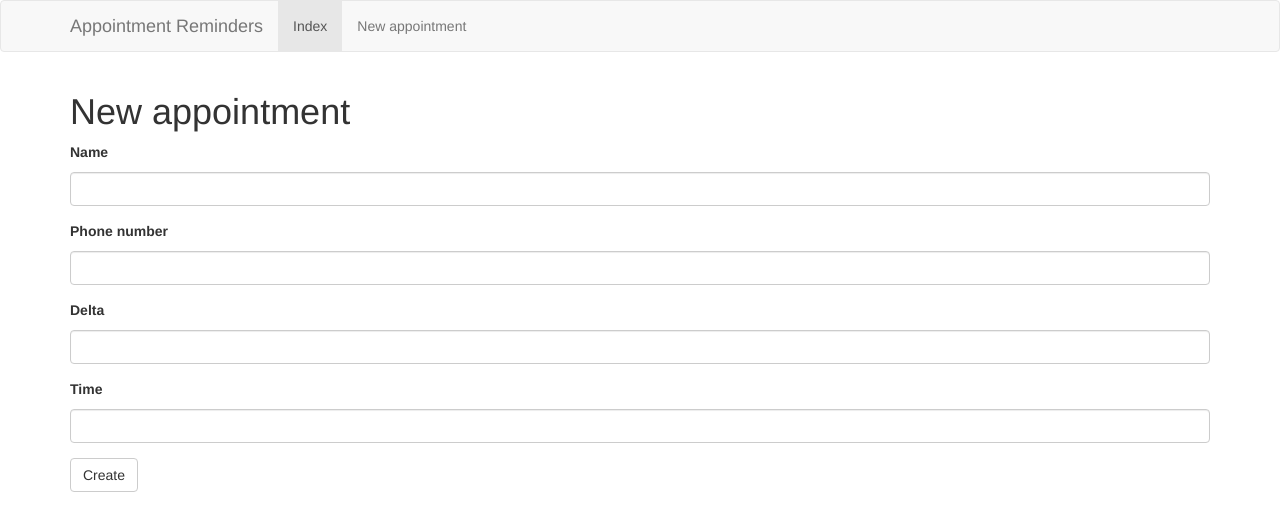
After one commit to TwilioDevEd/appointment-reminders-flask, a Python web app: template templates/appointments/new.html in a window 1280 px wide. The commit adds this page. Shown: the top 531 px of the page. Run offline with Jinja, Linux system fonts and the light colour scheme; the template is opened without the code that fills it, so the values that code supplies are empty, except form fields; form fields are guessed from the names that the template uses; some libraries are stand-ins or nearby versions.

Commit message:
Appointment creation form

```diff
--- a/migrations/env.py
+++ b/migrations/env.py
@@ -9,6 +9,7 @@ from sqlalchemy import create_engine, pool
 from logging.config import fileConfig
 from config.database import DatabaseConfiguration
 import dotenv
+import os
 
 # this is the Alembic Config object, which provides
 # access to the values within the .ini file in use.
@@ -30,7 +31,7 @@ target_metadata = None
 # ... etc.
 
 def connection_url_from_env():
-    db_config = DatabaseConfiguration()
+    db_config = DatabaseConfiguration(os.environ)
     return db_config.connection_string()
 
 def run_migrations_offline():
--- a/requirements.txt
+++ b/requirements.txt
@@ -4,7 +4,7 @@ click==4.1
 Flask==0.10
 Flask-DebugToolbar==0.8.0
 Flask-SQLAlchemy==2.0
-Flask-WTF==0.8.3
+Flask-WTF==0.12
 itsdangerous==0.24
 Jinja2==2.7
 Mako==1.0.1
--- /dev/null
+++ b/templates/appointments/new.html
@@ -0,0 +1,28 @@
+{% extends "base.html" %}
+
+{% block title %}New appointment{% endblock %}
+{% block header %}New appointment{% endblock %}
+
+{% block content %}
+  <form method="post" action=""{{ url_for('appointment') }}"">
+    <div class="form-group">
+      <div class="form-group">
+        <label for="name">{{ form.name.label }}</label>
+         {{ form.name(class="form-control") }}
+      </div>
+      <div class="form-group">
+        <label for="phone_number">{{ form.phone_number.label }}</label>
+         {{ form.phone_number(class="form-control") }}
+      </div>
+      <div class="form-group">
+        <label for="phone_number">{{ form.delta.label }}</label>
+         {{ form.delta(class="form-control") }}
+      </div>
+      <div class="form-group">
+        <label for="time">{{ form.time.label }}</label>
+         {{ form.time(class="form-control") }}
+      </div>
+      <button type="submit" class="btn btn-default">Create</button>
+    </div>
+  </form>
+{% endblock %}
--- a/templates/base.j2.html
+++ b/templates/base.html
@@ -7,6 +7,7 @@
         <script src="https://ajax.googleapis.com/ajax/libs/jquery/2.1.3/jquery.min.js"></script>
         <script src="https://maxcdn.bootstrapcdn.com/bootstrap/3.3.5/js/bootstrap.min.js"></script>
         {% endblock %}
+        <title>{% block title %}{% endblock %}</title>
     </head>
     <body>
         <nav class="navbar navbar-default">
@@ -24,6 +25,7 @@
             </div>
         </nav>
         <div class="container">
+            <h1>{% block header %}{% endblock %}</h1>
             {% block content %}
             {% endblock %}
         </div>
```
Also changed, not shown: application.py (+9 -3 lines), forms/new_appointment.py (added, +10 -0 lines), templates/appointments/index.html (added, +29 -0 lines), views/appointment.py (+13 -4 lines), forms/__init__.py (added).
